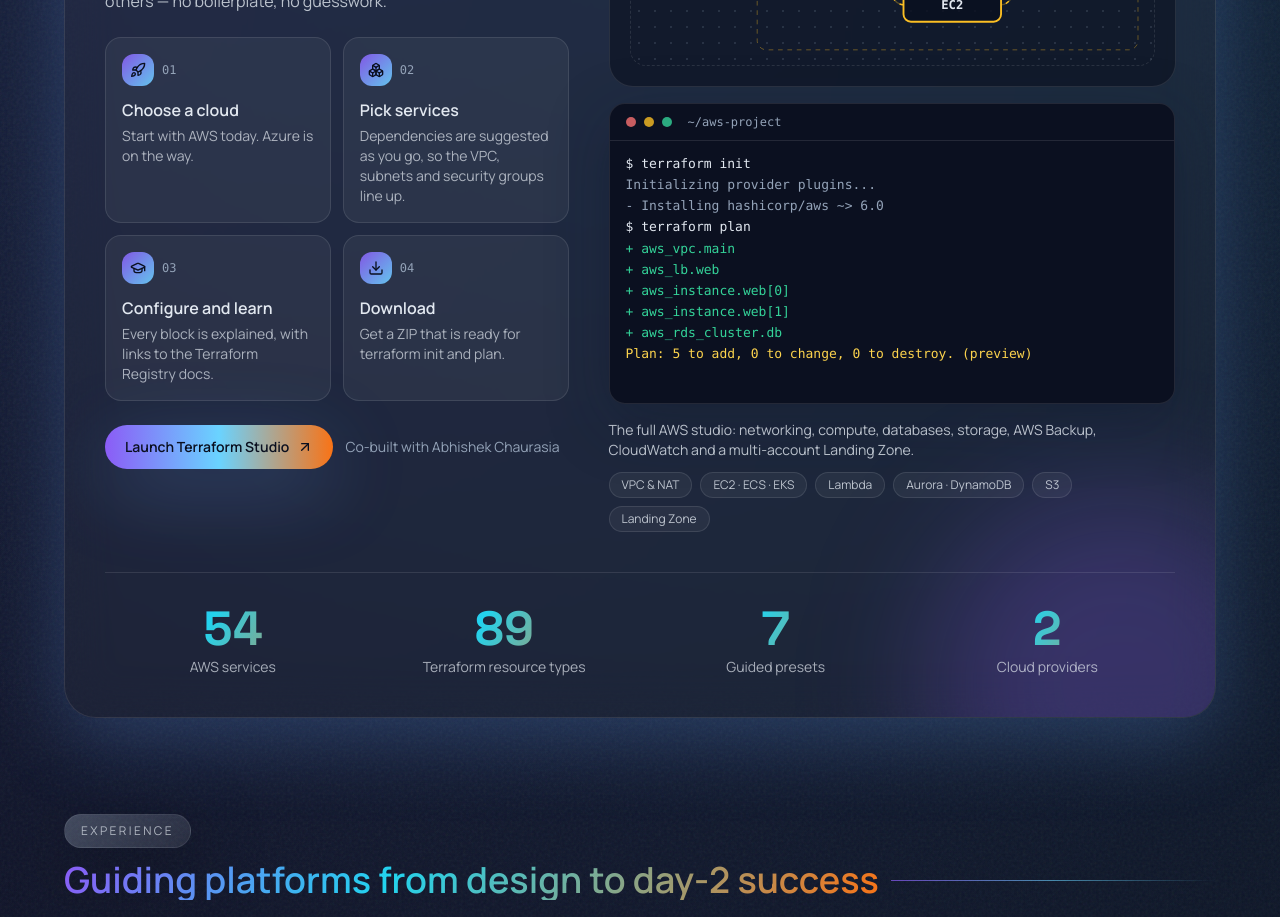
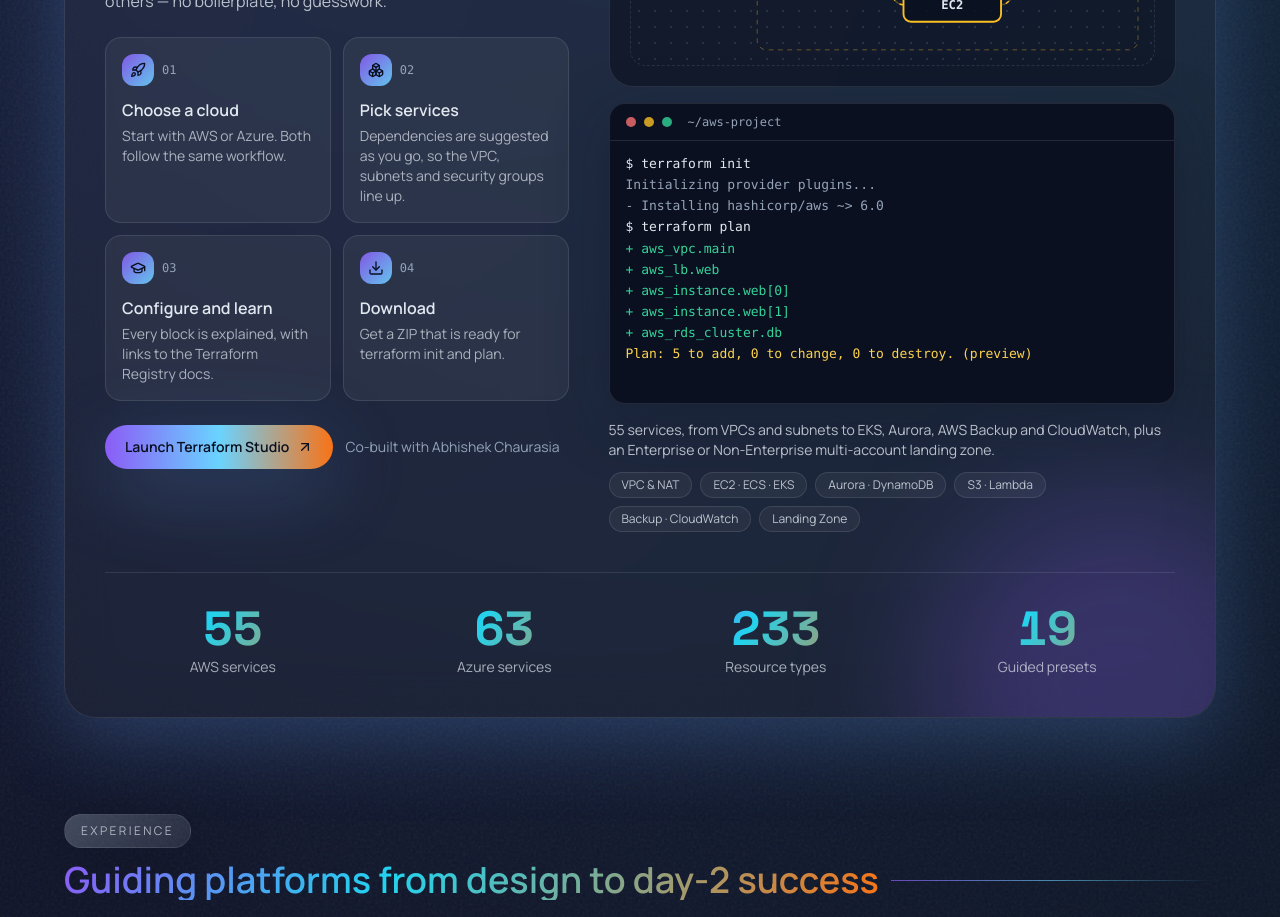
Before and after one commit to ashuu26/Ashu-Portfolio, a Next.js app: page / in a window 1280 px wide. Shown: the part 1660-2577 px from the top of the page. Built offline with nearby package versions, Linux system fonts and the light colour scheme.

Commit message:
Updated Studio Services, Resource type and Guided presets count

```diff
--- a/data/content.ts
+++ b/data/content.ts
@@ -37,20 +37,20 @@ export const toolbelt = [
 export const terraformStudio = {
   name: 'Terraform Studio',
   role: 'Founder',
-  url: 'https://terraform-aws-studio.vercel.app',
+  url: 'https://www.terraformstudioiac.com',
   tagline: 'Infrastructure as Code for AWS and Azure',
   pitch:
     'Choose the services you need, configure them and download a working Terraform project where every resource references the others — no boilerplate, no guesswork.',
   verbs: ['build', 'plan', 'ship'],
   coBuilder: 'Abhishek Chaurasia',
   stats: [
-    { value: 54, label: 'AWS services' },
-    { value: 89, label: 'Terraform resource types' },
-    { value: 7, label: 'Guided presets' },
-    { value: 2, label: 'Cloud providers' },
+    { value: 55, label: 'AWS services' },
+    { value: 63, label: 'Azure services' },
+    { value: 233, label: 'Resource types' },
+    { value: 19, label: 'Guided presets' },
   ],
   steps: [
-    { title: 'Choose a cloud', copy: 'Start with AWS today. Azure is on the way.' },
+    { title: 'Choose a cloud', copy: 'Start with AWS or Azure. Both follow the same workflow.' },
     { title: 'Pick services', copy: 'Dependencies are suggested as you go, so the VPC, subnets and security groups line up.' },
     { title: 'Configure and learn', copy: 'Every block is explained, with links to the Terraform Registry docs.' },
     { title: 'Download', copy: 'Get a ZIP that is ready for terraform init and plan.' },
@@ -64,8 +64,8 @@ export const terraformStudio = {
       version: '~> 6.0',
       status: 'Available',
       summary:
-        'The full AWS studio: networking, compute, databases, storage, AWS Backup, CloudWatch and a multi-account Landing Zone.',
-      services: ['VPC & NAT', 'EC2 · ECS · EKS', 'Lambda', 'Aurora · DynamoDB', 'S3', 'Landing Zone'],
+        '55 services, from VPCs and subnets to EKS, Aurora, AWS Backup and CloudWatch, plus an Enterprise or Non-Enterprise multi-account landing zone.',
+      services: ['VPC & NAT', 'EC2 · ECS · EKS', 'Aurora · DynamoDB', 'S3 · Lambda', 'Backup · CloudWatch', 'Landing Zone'],
       network: 'VPC 10.0.0.0/16',
       nodes: { edge: 'ALB', compute: 'EC2', data: 'Aurora' },
       plan: ['aws_vpc.main', 'aws_lb.web', 'aws_instance.web[0]', 'aws_instance.web[1]', 'aws_rds_cluster.db'],
@@ -78,8 +78,8 @@ export const terraformStudio = {
       version: '~> 4.0',
       status: 'Available',
       summary:
-        'Same workflow on the azurerm provider, from resource groups and VNets to a CAF landing zone. Preview the plan today.',
-      services: ['Resource groups', 'VNet & NSG', 'VMs · AKS', 'Azure SQL · Cosmos DB', 'Key Vault', 'CAF landing zone'],
+        '63 services on the azurerm provider, from VNets and NSGs to AKS, Azure SQL and Cosmos DB, plus an Enterprise or Standard CAF landing zone.',
+      services: ['VNet & NSG', 'VMs · AKS', 'Azure SQL · Cosmos DB', 'Storage · Functions', 'Backup · Monitor', 'CAF landing zone'],
       network: 'VNET 10.1.0.0/16 · rg-web',
       nodes: { edge: 'App GW', compute: 'VM', data: 'Azure SQL' },
       plan: [
```
Also changed, not shown: 1 other file (tests, documents, lock files or other folders).
